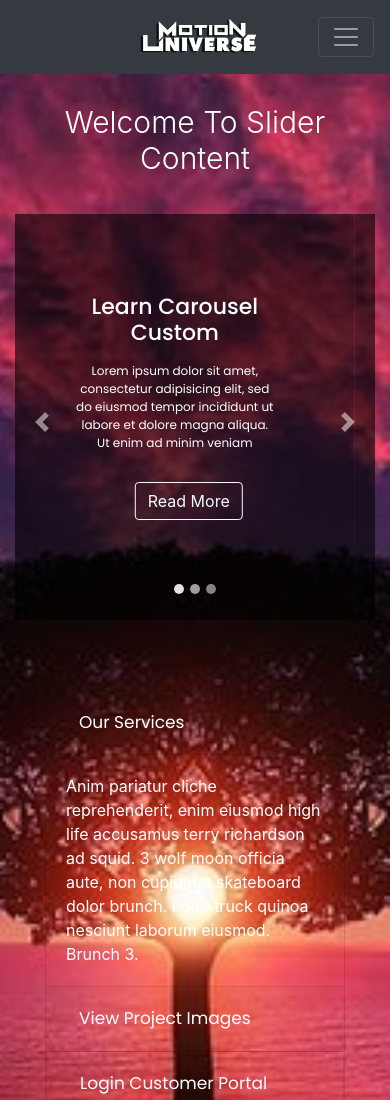
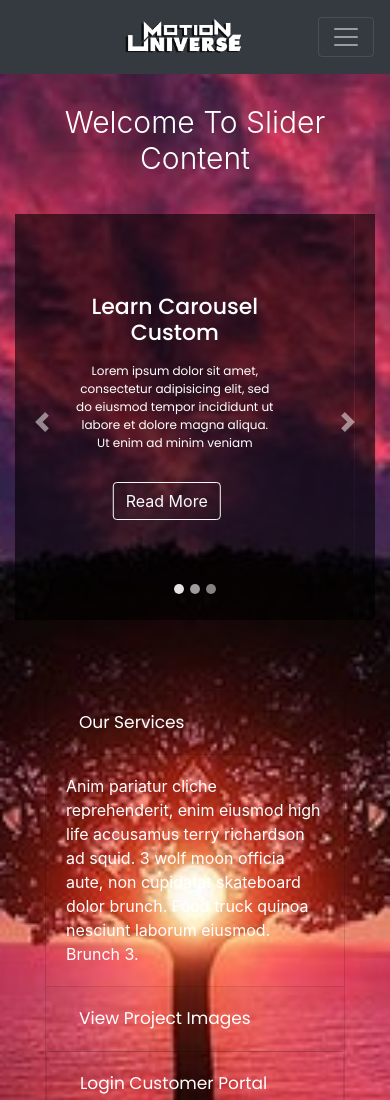
Before and after one commit to realpaul3907/slider, a plain HTML site: page index.html in a window 390 px wide. Shown: the top 1100 px of the page. Drawn offline with nearby package versions, Linux system fonts and the light colour scheme; a script that the page names is missing.

Commit message:
Update media.css

```diff
--- a/css/media.css
+++ b/css/media.css
@@ -49,7 +49,7 @@ margin-bottom: 20px;
 .logo {
     width: 38%;
     margin: 0 auto;
-    margin-left: 123px;
+    margin-left: 108px;
 }
 
 
@@ -69,7 +69,7 @@ margin-bottom: 20px;
 }
 
 .btn-custom {
-    margin-left: 60px;
+    margin-left: 38px;
 }
 
 .display-4-custom {
```
